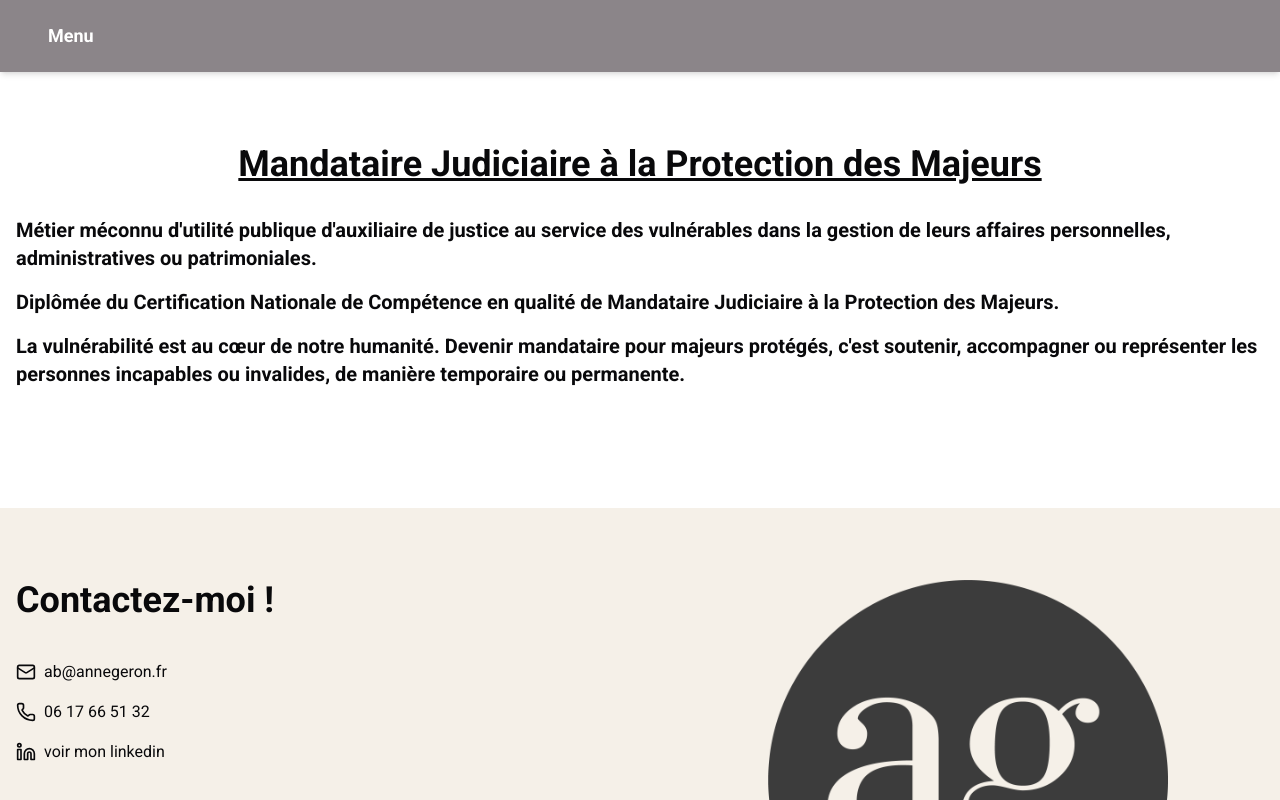
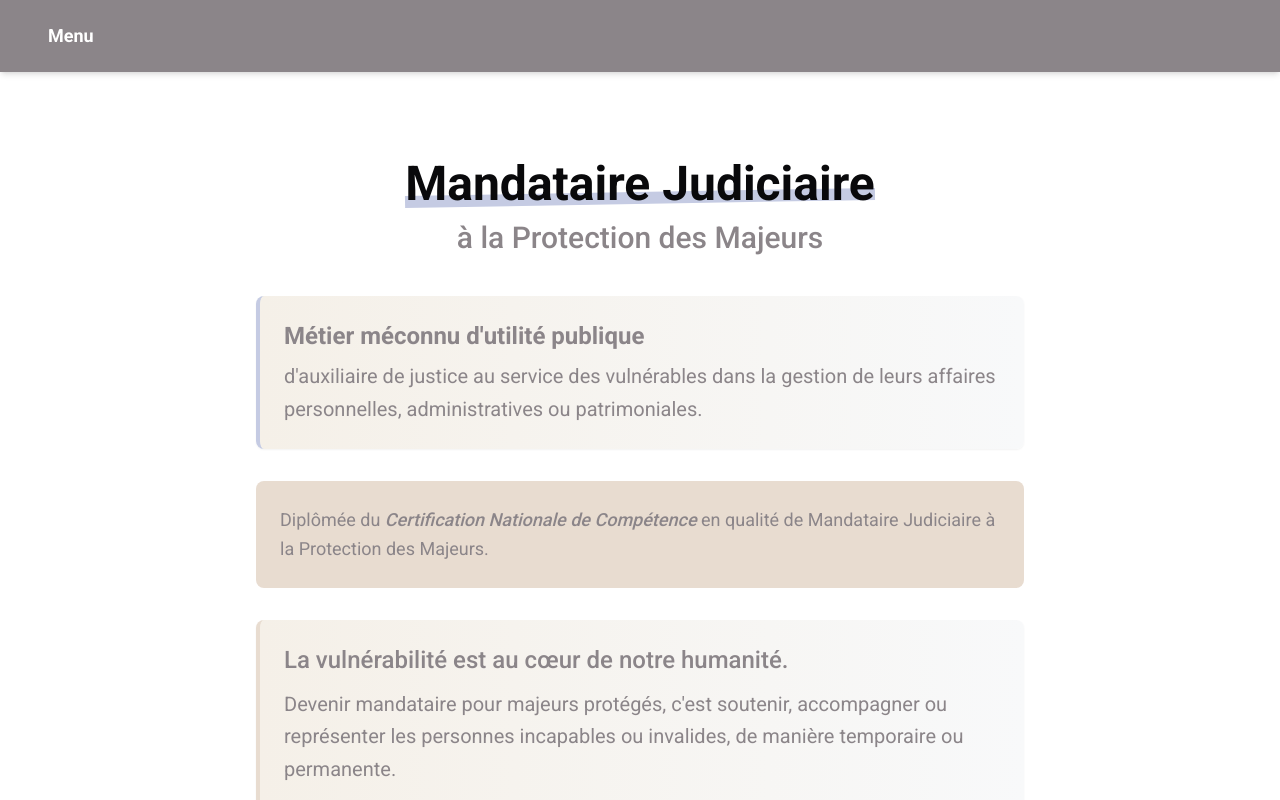
Before and after one commit to rgeron/next-anne-geron, a Next.js app: page /mandataire in a window 1280 px wide. Shown: the top 800 px of the page. Built offline with nearby package versions, Linux system fonts and the light colour scheme; no server answers.

Commit message:
mandatiare page

```diff
--- /dev/null
+++ b/app/mandataire/client-page.tsx
@@ -0,0 +1,152 @@
+"use client";
+
+import { motion } from "framer-motion";
+
+export default function ClientMandatairePage() {
+  const colors = {
+    taupeGray: "#8B8589",
+    warmBeige: "#E8DCD0",
+    paleCream: "#F5F0E8",
+    softPeriwinkle: "#C5CBE3",
+    icyWhite: "#F8F9FA",
+  } as const;
+
+  const fadeInUp = {
+    hidden: { opacity: 0, y: 20 },
+    visible: {
+      opacity: 1,
+      y: 0,
+      transition: { duration: 0.6 },
+    },
+  };
+
+  const staggerChildren = {
+    hidden: { opacity: 0 },
+    visible: {
+      opacity: 1,
+      transition: {
+        staggerChildren: 0.3,
+      },
+    },
+  };
+
+  const highlightText = {
+    hidden: {
+      opacity: 0,
+      width: "0%",
+    },
+    visible: {
+      opacity: 1,
+      width: "100%",
+      transition: {
+        duration: 0.8,
+        delay: 0.2,
+      },
+    },
+  };
+
+  return (
+    <main className="container mx-auto px-4 py-12 mt-10">
+      <motion.div
+        className="flex flex-col items-center mb-16"
+        initial="hidden"
+        animate="visible"
+        variants={staggerChildren}
+      >
+        <motion.h1
+          className="text-5xl font-bold mb-10 text-center relative"
+          variants={fadeInUp}
+        >
+          <span className="relative inline-block">
+            <span className="relative z-10">
+              Mandataire Judiciaire
+            </span>
+            <motion.span
+              className="absolute bottom-1 left-0 w-full h-3 transform -rotate-1 z-0"
+              style={{ backgroundColor: colors.softPeriwinkle }}
+              variants={highlightText}
+            ></motion.span>
+          </span>
+          <span
+            className="block text-3xl mt-3 font-medium"
+            style={{ color: colors.taupeGray }}
+          >
+            à la Protection des Majeurs
+          </span>
+        </motion.h1>
+
+        <motion.div
+          className="text-start max-w-3xl mx-auto space-y-8"
+          variants={staggerChildren}
+        >
+          <motion.div
+            className="p-6 rounded-lg shadow-sm"
+            style={{
+              background: `linear-gradient(to right, ${colors.paleCream}, ${colors.icyWhite})`,
+              borderLeft: `4px solid ${colors.softPeriwinkle}`,
+            }}
+            variants={fadeInUp}
+          >
+            <motion.p className="text-xl leading-relaxed">
+              <span
+                className="font-semibold text-2xl block mb-2"
+                style={{ color: colors.taupeGray }}
+              >
+                Métier méconnu d&apos;utilité publique
+              </span>
+              <span style={{ color: colors.taupeGray }}>
+                d&apos;auxiliaire de justice au service des vulnérables dans la
+                gestion de leurs affaires personnelles, administratives ou
+                patrimoniales.
+              </span>
+            </motion.p>
+          </motion.div>
+
+          <motion.div
+            className="p-6 rounded-lg"
+            style={{ backgroundColor: colors.warmBeige }}
+            variants={fadeInUp}
+          >
+            <motion.p
+              className="text-lg leading-relaxed"
+              style={{ color: colors.taupeGray }}
+            >
+              Diplômée du{" "}
+              <span className="italic font-medium">
+                Certification Nationale de Compétence
+              </span>{" "}
+              en qualité de Mandataire Judiciaire à la Protection des Majeurs.
+            </motion.p>
+          </motion.div>
+
+          <motion.div
+            className="p-6 rounded-lg shadow-sm"
+            style={{
+              background: `linear-gradient(to right, ${colors.paleCream}, ${colors.icyWhite})`,
+              borderLeft: `4px solid ${colors.warmBeige}`,
+            }}
+            variants={fadeInUp}
+            whileHover={{
+              y: -5,
+              transition: { duration: 0.2 },
+            }}
+          >
+            <motion.p className="text-xl leading-relaxed">
+              <span
+                className="text-2xl font-medium block mb-3"
+                style={{ color: colors.taupeGray }}
+              >
+                La vulnérabilité est au cœur de notre humanité.
+              </span>
+              <span style={{ color: colors.taupeGray }}>
+                Devenir mandataire pour majeurs protégés, c&apos;est soutenir,
+                accompagner ou représenter les personnes incapables ou
+                invalides, de manière temporaire ou permanente.
+              </span>
+            </motion.p>
+          </motion.div>
+        </motion.div>
+      </motion.div>
+    </main>
+  );
+}
--- a/app/mandataire/page.tsx
+++ b/app/mandataire/page.tsx
@@ -1,35 +1,12 @@
-export function metadata() {
-  return {
-    title: "Mandataire Judiciaire | Anne Géron",
-    description: "Mandataire Judiciaire à la Protection des Majeurs",
-  };
-}
+import { Metadata } from "next";
+
+export const metadata: Metadata = {
+  title: "Mandataire Judiciaire | Anne Géron",
+  description: "Mandataire Judiciaire à la Protection des Majeurs",
+};
+
+import ClientMandatairePage from "./client-page";
 
 export default function MandatairePage() {
-  return (
-    <main className="container mx-auto px-4 py-8 mt-10">
-      <div className="flex flex-col items-center mb-12">
-        <h1 className="text-4xl font-bold mb-8 underline">
-          Mandataire Judiciaire à la Protection des Majeurs
-        </h1>
-        <div className="text-start text-xl font-semibold">
-          <p className="mb-4">
-            Métier méconnu d&apos;utilité publique d&apos;auxiliaire de justice
-            au service des vulnérables dans la gestion de leurs affaires
-            personnelles, administratives ou patrimoniales.
-          </p>
-          <p className=" mb-4">
-            Diplômée du Certification Nationale de Compétence en qualité de
-            Mandataire Judiciaire à la Protection des Majeurs.
-          </p>
-          <p className="">
-            La vulnérabilité est au cœur de notre humanité. Devenir mandataire
-            pour majeurs protégés, c&apos;est soutenir, accompagner ou
-            représenter les personnes incapables ou invalides, de manière
-            temporaire ou permanente.
-          </p>
-        </div>
-      </div>
-    </main>
-  );
+  return <ClientMandatairePage />;
 }
```
